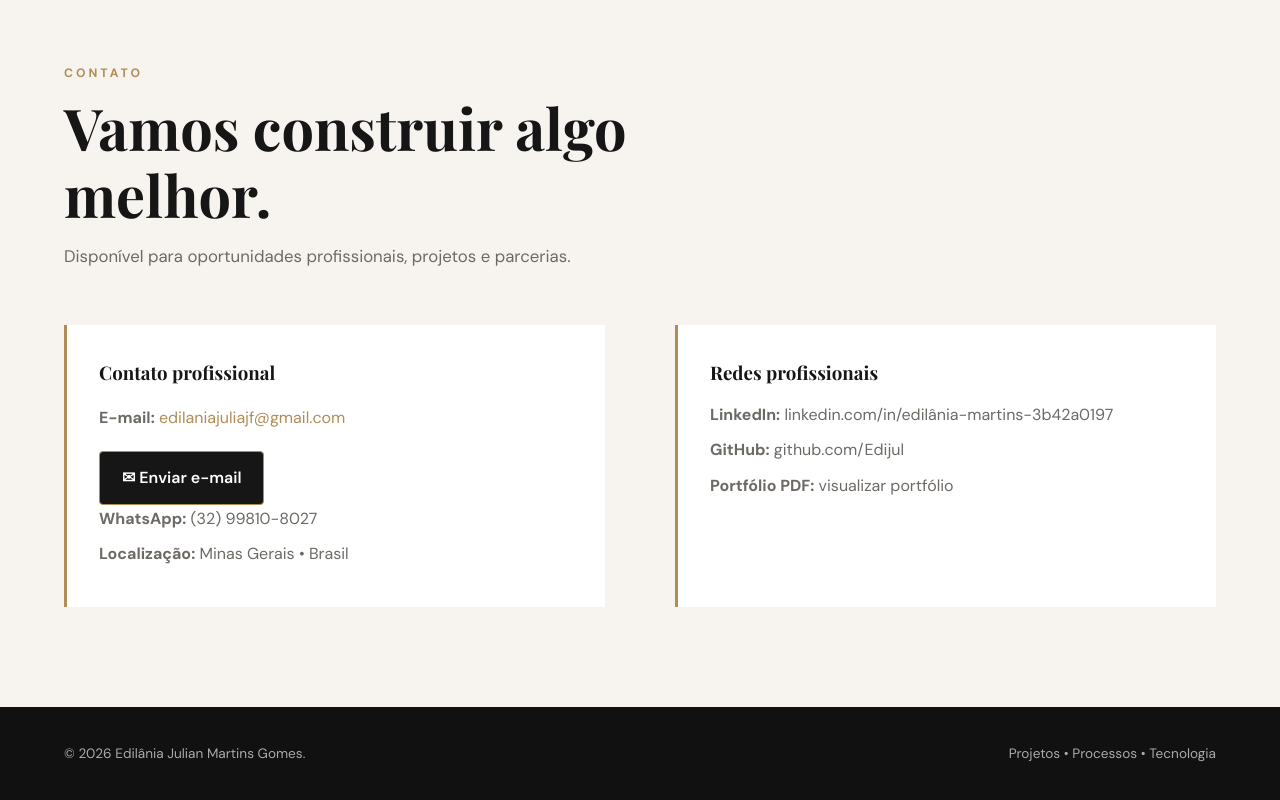
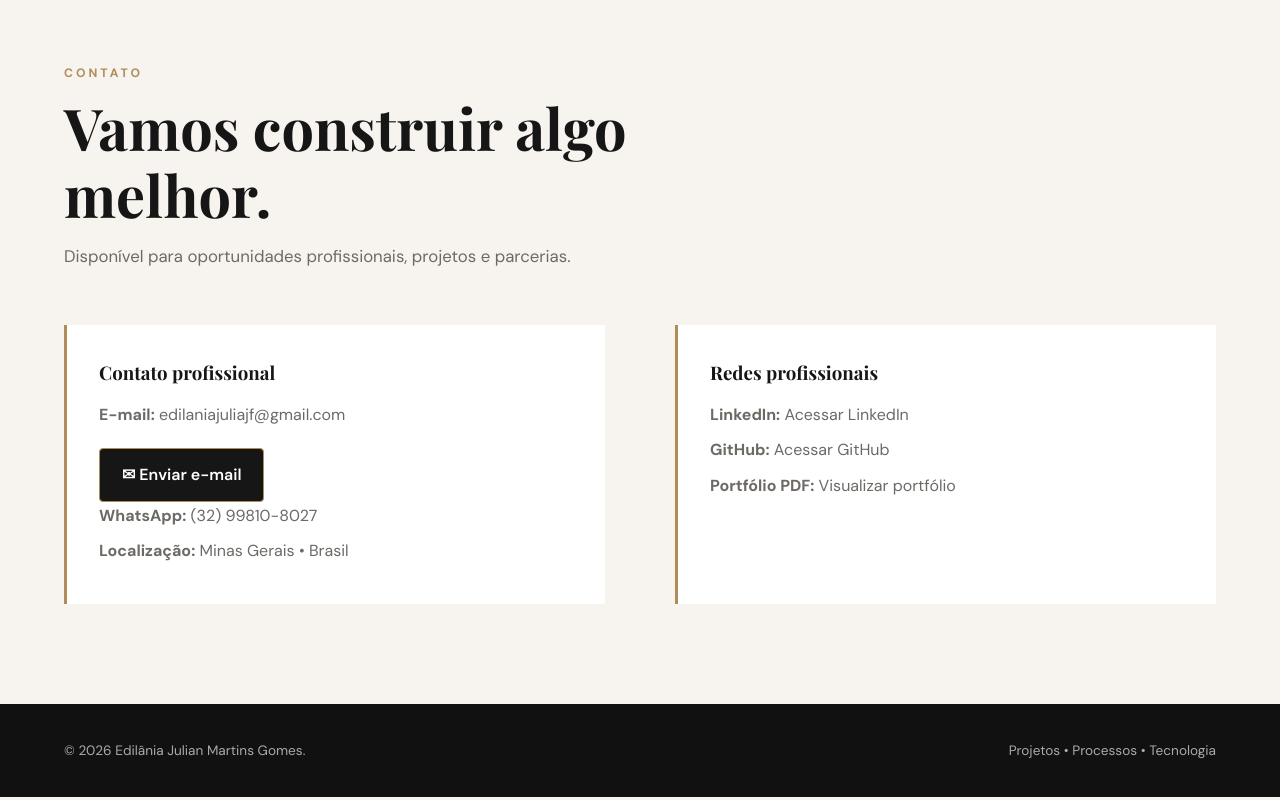
Before and after one commit to Edijul/Edilania-projetos, a plain HTML site: page index.html in a window 1280 px wide. Shown: the part 5980-6780 px from the top of the page. Drawn offline with nearby package versions, Linux system fonts and the light colour scheme.

Commit message:
Update index.html

```diff
--- a/index.html
+++ b/index.html
@@ -1069,66 +1069,103 @@
 
        <div class="contact-grid">
 
+  <!-- CONTATO PROFISSIONAL -->
   <div class="contact-box">
+
     <h3>Contato profissional</h3>
 
-           <div class="email-contact">
+    <!-- E-MAIL -->
     <p>
       <strong>E-mail:</strong>
-    <a href="mailto:edilaniajuliajf@gmail.com?subject=Contato%20pelo%20Portfólio&body=Olá%2C%20vi%20seu%20portfólio%20e%20gostaria%20de%20conversar%20sobre%20um%20projeto.">
+      <a
+        href="https://mail.google.com/mail/?view=cm&fs=1&to=edilaniajuliajf@gmail.com&su=Contato%20pelo%20Portfólio&body=Olá%2C%20vi%20seu%20portfólio%20e%20gostaria%20de%20conversar%20sobre%20um%20projeto."
+        target="_blank"
+        rel="noopener noreferrer"
+      >
         edilaniajuliajf@gmail.com
       </a>
     </p>
 
+    <!-- BOTÃO E-MAIL -->
     <a
-    href="mailto:edilaniajuliajf@gmail.com?subject=Contato%20pelo%20Portfólio&body=Olá%2C%20vi%20seu%20portfólio%20e%20gostaria%20de%20conversar%20sobre%20um%20projeto."
+      href="https://mail.google.com/mail/?view=cm&fs=1&to=edilaniajuliajf@gmail.com&su=Contato%20pelo%20Portfólio&body=Olá%2C%20vi%20seu%20portfólio%20e%20gostaria%20de%20conversar%20sobre%20um%20projeto."
+      target="_blank"
+      rel="noopener noreferrer"
       class="email-button"
     >
       ✉ Enviar e-mail
     </a>
-</div>
+
+
+    <!-- WHATSAPP -->
     <p>
       <strong>WhatsApp:</strong>
       <a
         href="https://wa.me/5532998108027?text=Olá%2C%20vi%20seu%20portfólio%20e%20gostaria%20de%20conversar%20sobre%20um%20projeto."
         target="_blank"
+        rel="noopener noreferrer"
       >
         (32) 99810-8027
       </a>
     </p>
 
+
+    <!-- LOCALIZAÇÃO -->
     <p>
       <strong>Localização:</strong>
       Minas Gerais • Brasil
     </p>
+
   </div>
 
 
+  <!-- REDES PROFISSIONAIS -->
   <div class="contact-box">
+
     <h3>Redes profissionais</h3>
 
+
+    <!-- LINKEDIN -->
     <p>
       <strong>LinkedIn:</strong>
-              linkedin.com/in/edilânia-martins-3b42a0197
+      <a
+        href="https://www.linkedin.com/in/edilânia-martins-3b42a0197"
+        target="_blank"
+        rel="noopener noreferrer"
+      >
+        Acessar LinkedIn
+      </a>
     </p>
 
+
+    <!-- GITHUB -->
     <p>
       <strong>GitHub:</strong>
-              github.com/Edijul
+      <a
+        href="https://github.com/Edijul"
+        target="_blank"
+        rel="noopener noreferrer"
+      >
+        Acessar GitHub
+      </a>
     </p>
 
+
+    <!-- PORTFÓLIO PDF -->
     <p>
       <strong>Portfólio PDF:</strong>
-              <a href="portfolio.pdf" target="_blank">
-                visualizar portfólio
+      <a
+        href="portifolio.pdf"
+        target="_blank"
+        rel="noopener noreferrer"
+      >
+        Visualizar portfólio
       </a>
     </p>
-          </div>
 
   </div>
 
 </div>
-
     </section>
 
   </main>
```
Lines whose indentation alone changed are shown as unchanged.
